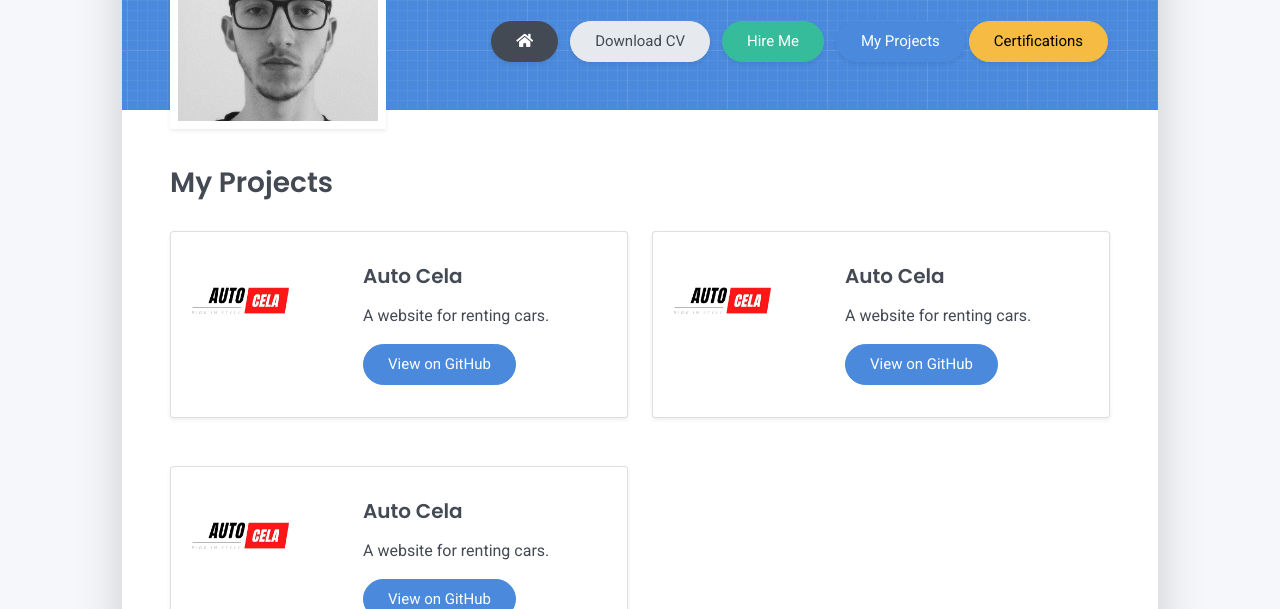
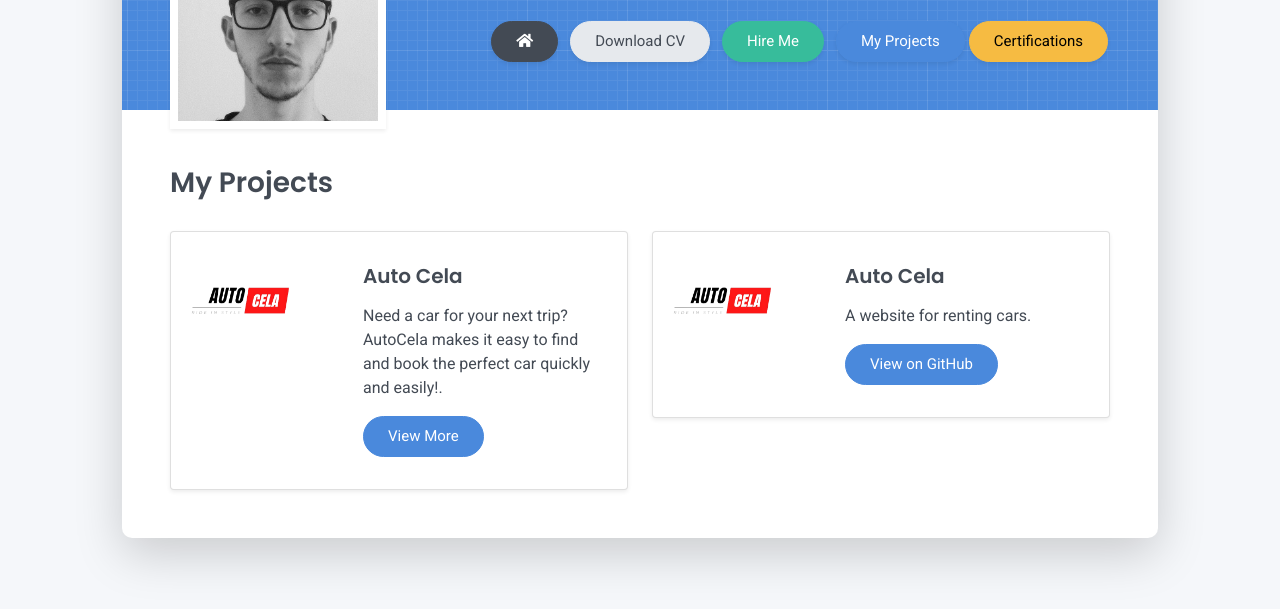
Before and after one commit to Visy-xyz/ervis-portofolio, a plain HTML site: page my_projects.html in a window 1280 px wide. Shown: the part 219-828 px from the top of the page. Drawn offline with Linux system fonts and the light colour scheme.

Commit message:
Update my_projects.html
Signed-off-by: ERVIS CELA <158341993+Visy-xyz@users.noreply.github.com>

```diff
--- a/my_projects.html
+++ b/my_projects.html
@@ -74,8 +74,9 @@
                                 <div class="col-md-8">
                                     <div class="card-body">
                                         <h5 class="card-title">Auto Cela</h5>
-                                        <p class="card-text">A website for renting cars.</p>
-                                        <a href="https://github.com/Visy-xyz/project1" class="btn btn-primary" target="_blank">View on GitHub</a>
+                                        <p class="card-text">Need a car for your next trip?
+                                             AutoCela makes it easy to find and book the perfect car quickly and easily!.</p>
+                                        <a href="autocela.html" class="btn btn-primary" target="_blank">View More</a>
                                     </div>
                                 </div>
                             </div>
@@ -96,23 +97,7 @@
                           </div>
                       </div>
                   </div>
-
-                  <div class="col-md-6">
-                      <div class="card shadow-sm mb-4">
-                          <div class="row no-gutters">
-                              <div class="col-md-4"><img src="images/autoc.png" class="card-img" alt="Auto Cela"></div>
-                              <div class="col-md-8">
-                                  <div class="card-body">
-                                      <h5 class="card-title">Auto Cela</h5>
-                                      <p class="card-text">A website for renting cars.</p>
-                                      <a href="https://github.com/Visy-xyz/project1" class="btn btn-primary" target="_blank">View on GitHub</a>
-                                  </div>
-                              </div>
-                          </div>
-                      </div>
-                  </div>
-                    <!--
-                  Add more projects here following the same structure -->
+                    <!-- Add more projects here following the same structure -->
                 </div>
             </div>
         </div>
```
